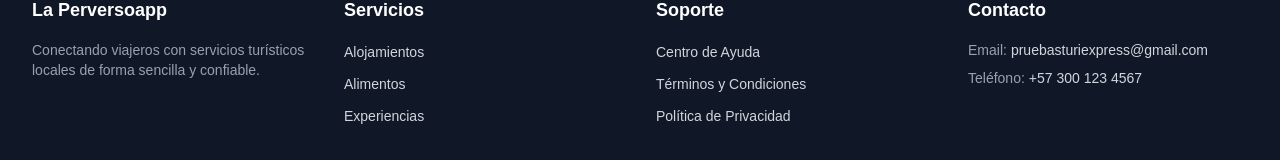
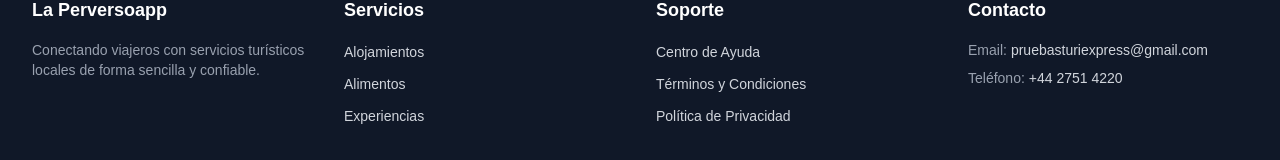
Before and after one commit to jenriquerg/turismo-pwa, a Next.js app: page /alimentos in a window 1280 px wide. Shown: the part 625-785 px from the top of the page. Built offline with nearby package versions, Linux system fonts and the light colour scheme; no server answers; the database is empty.

Commit message:
Cambio de número

```diff
--- a/src/components/common/Footer.tsx
+++ b/src/components/common/Footer.tsx
@@ -73,7 +73,7 @@ export default function Footer() {
               <li className="text-sm">
                 <span className="text-gray-400">Teléfono:</span>
                 <a href="tel:+573001234567" className="ml-1 hover:text-emerald-400 transition-colors">
-                  +57 300 123 4567
+                  +44 2751 4220
                 </a>
               </li>
             </ul>
```
